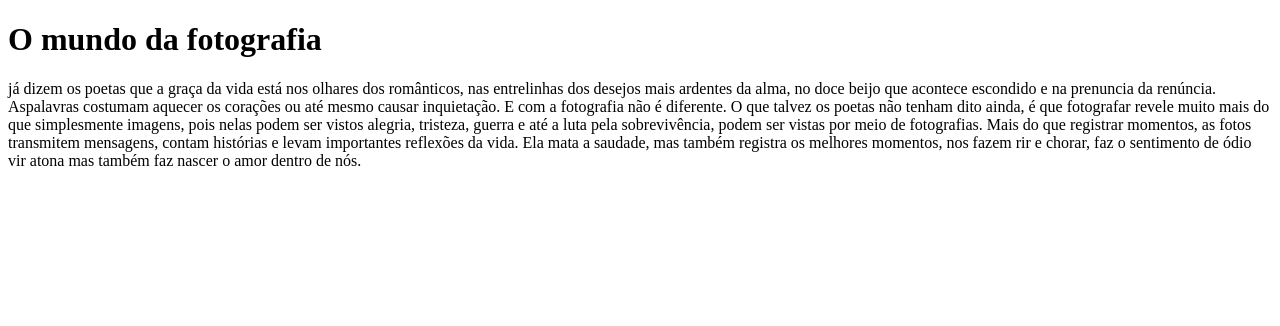
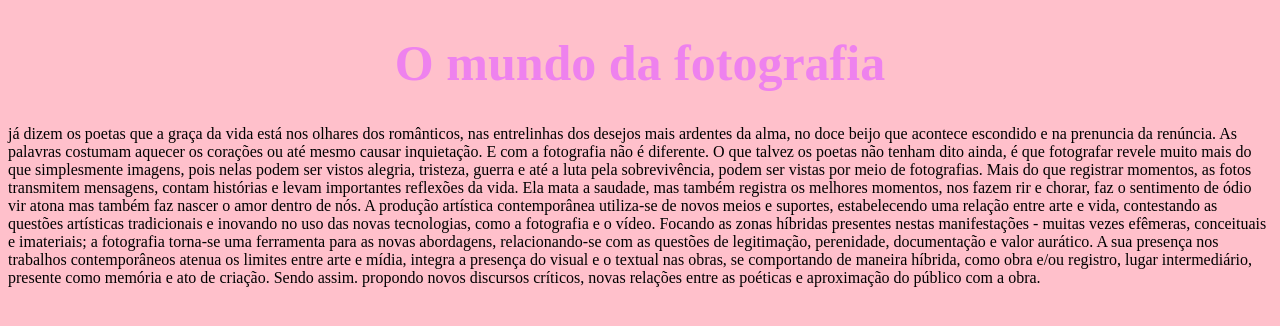
Before and after one commit to AdriellyNeumann/primeiroano2023, a plain HTML site: page index.html in a window 1280 px wide. Drawn offline with Linux system fonts and the light colour scheme.

Commit message:
19 outubro 2023

```diff
--- a/index.html
+++ b/index.html
@@ -3,17 +3,25 @@
 <head>
     <meta charset="UTF-8">
     <meta name="viewport" content="width=device-width, initial-scale=1.0">
+    <link rel="stylesheet" href="style.css">
     <title>Document</title>
 </head>
 <body>
-
+    <h1>O mundo da fotografia</h1>
+    já dizem os poetas que a graça da vida está nos olhares dos românticos, nas entrelinhas dos desejos mais ardentes da alma, no doce beijo
+    que acontece escondido e na prenuncia da renúncia. As palavras costumam aquecer os corações  ou até mesmo causar inquietação.
+    E com a fotografia não é diferente. O que talvez os poetas não tenham dito ainda, é que fotografar revele muito mais do que simplesmente
+    imagens, pois nelas podem ser vistos alegria, tristeza, guerra e até a luta pela sobrevivência, podem ser vistas por meio de
+    fotografias. Mais do que registrar momentos, as fotos transmitem mensagens, contam histórias e levam  importantes reflexões da vida.
+    Ela mata a saudade, mas também registra os melhores momentos, nos fazem rir e chorar, faz o sentimento de ódio vir atona mas também faz nascer o amor dentro
+    de nós.
+    A produção artística contemporânea utiliza-se de novos meios e suportes, estabelecendo uma relação entre
+    arte e vida, contestando as questões artísticas tradicionais e inovando no uso das novas tecnologias, como a
+    fotografia e o vídeo. Focando as zonas híbridas presentes nestas manifestações - muitas vezes efêmeras, conceituais e
+    imateriais; a fotografia torna-se uma ferramenta para as novas abordagens, relacionando-se com as questões de
+    legitimação, perenidade, documentação e valor aurático. A sua presença nos trabalhos contemporâneos atenua os
+    limites entre arte e mídia, integra a presença do visual e o textual nas obras, se comportando de maneira híbrida,
+    como obra e/ou registro, lugar intermediário, presente como memória e ato de criação. Sendo assim. propondo novos
+    discursos críticos, novas relações entre as poéticas e aproximação do público com a obra.
 </body>
 </html>
-<h1>O mundo da fotografia</h1>
-já dizem os poetas que a graça da vida está nos olhares dos românticos, nas entrelinhas dos desejos mais ardentes da alma, no doce beijo
-que acontece escondido e na prenuncia da renúncia. Aspalavras costumam aquecer os corações  ou até mesmo causar inquietação.
-E com a fotografia não é diferente. O que talvez os poetas não tenham dito ainda, é que fotografar revele muito mais do que simplesmente
-imagens, pois nelas podem ser vistos alegria, tristeza, guerra e até a luta pela sobrevivência, podem ser vistas por meio de
-fotografias. Mais do que registrar momentos, as fotos transmitem mensagens, contam histórias e levam  importantes reflexões da vida.
-Ela mata a saudade, mas também registra os melhores momentos, nos fazem rir e chorar, faz o sentimento de ódio vir atona mas também faz nascer o amor dentro
-de nós.
--- /dev/null
+++ b/style.css
@@ -0,0 +1,14 @@
+body {
+    background-color: pink;
+}
+
+h1{
+    color: violet;
+     font-size: 50px;
+     text-align: center;
+}
+
+p{
+    color:hwb(130 60% 2% / 0.74);
+    font-size 30px;
+    text-align: justify;
```
